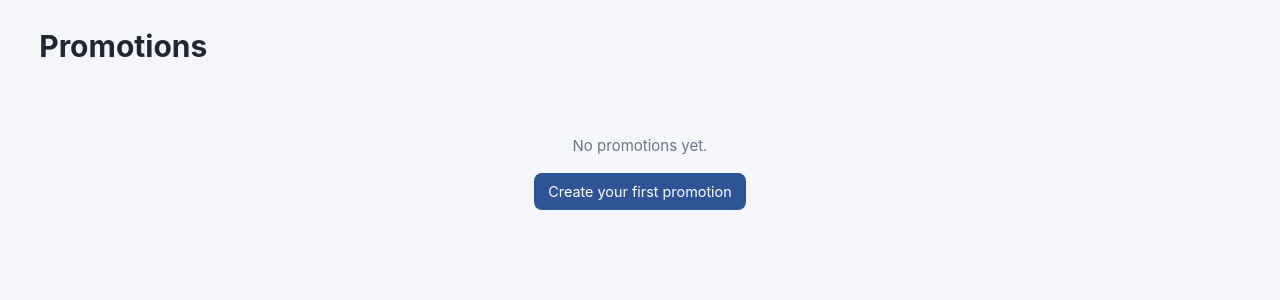
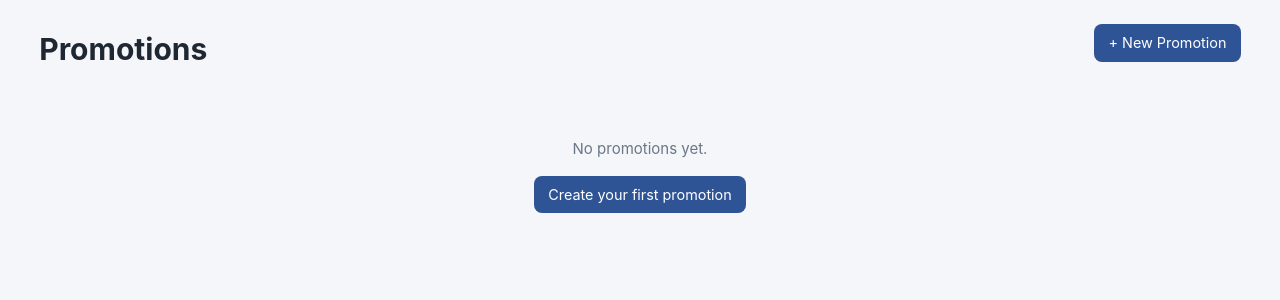
Before and after one commit to Aaron-Steel/Vendor-credit-claims, a FastAPI app: page / in a window 1280 px wide. Shown: the part 60-360 px from the top of the page. Run offline with FastAPI, Linux system fonts and the light colour scheme.

Commit message:
Add + New Promotion button to dashboard header
Co-Authored-By: Claude Opus 4.8 (1M context) <noreply@anthropic.com>

```diff
--- a/app/templates/dashboard.html
+++ b/app/templates/dashboard.html
@@ -1,6 +1,9 @@
 {% extends "base.html" %}
 {% block content %}
-<h1>Promotions</h1>
+<div class="head-row">
+  <h1>Promotions</h1>
+  <a class="btn" href="/promo/new">+ New Promotion</a>
+</div>
 
 {% if stats.count == 0 and not sel_brand and not sel_status %}
   <div class="empty">
```
